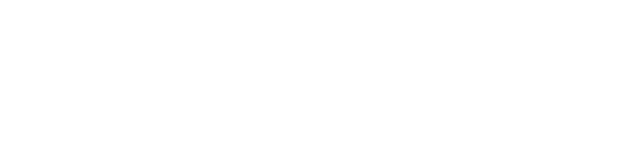
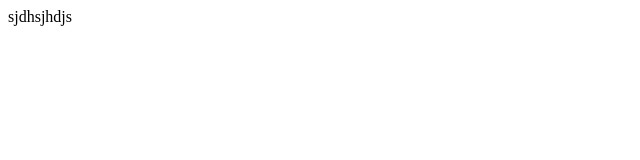
Before and after one commit to BinitaMgr/pure-css, a plain HTML site: page index.html in a window 1280 px wide. Shown: the full height of the page, 0-640 px from the left. Drawn offline with Linux system fonts and the light colour scheme.

Commit message:
random text

```diff
--- a/index.html
+++ b/index.html
@@ -6,6 +6,6 @@
     <title>Document</title>
 </head>
 <body>
-
+    sjdhsjhdjs
 </body>
 </html>
```
